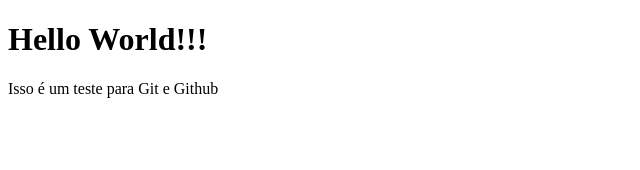
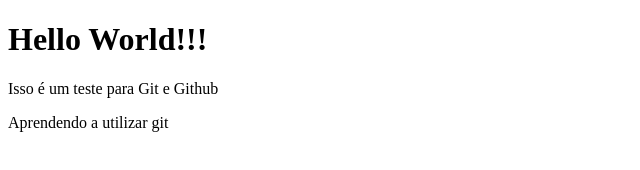
Before and after one commit to thaisouza30/projeto-teste, a plain HTML site: page index.html in a window 1280 px wide. Shown: the whole page, without its empty margins (0-640 px from the left). Drawn offline with Linux system fonts and the light colour scheme.

Commit message:
Adicionando um paragrafo

```diff
--- a/index.html
+++ b/index.html
@@ -9,5 +9,6 @@
 <body>
     <h1>Hello World!!!</h1>
     <p>Isso é um teste para Git e Github</p>
+    <p>Aprendendo a utilizar git</p>
 </body>
 </html>
```
